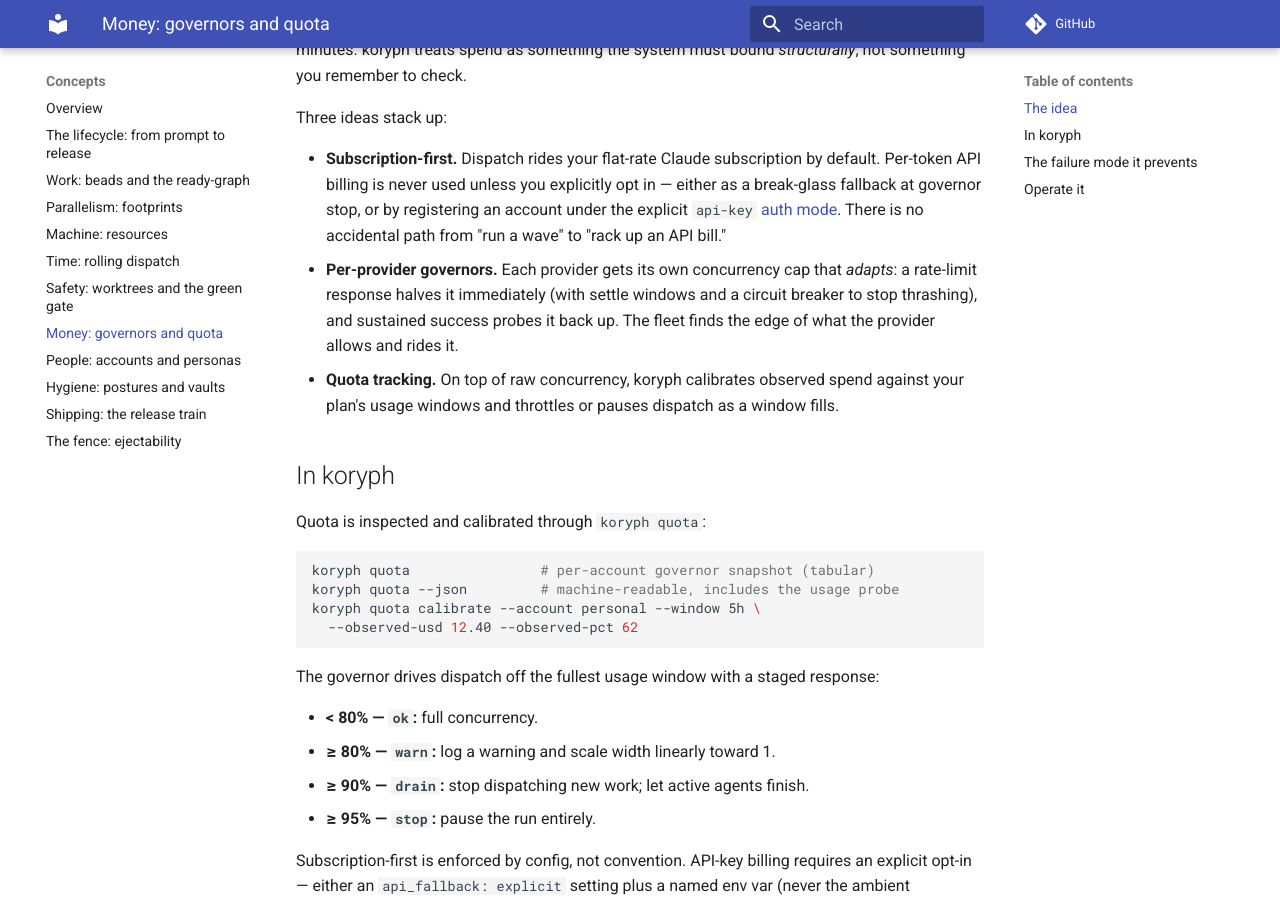
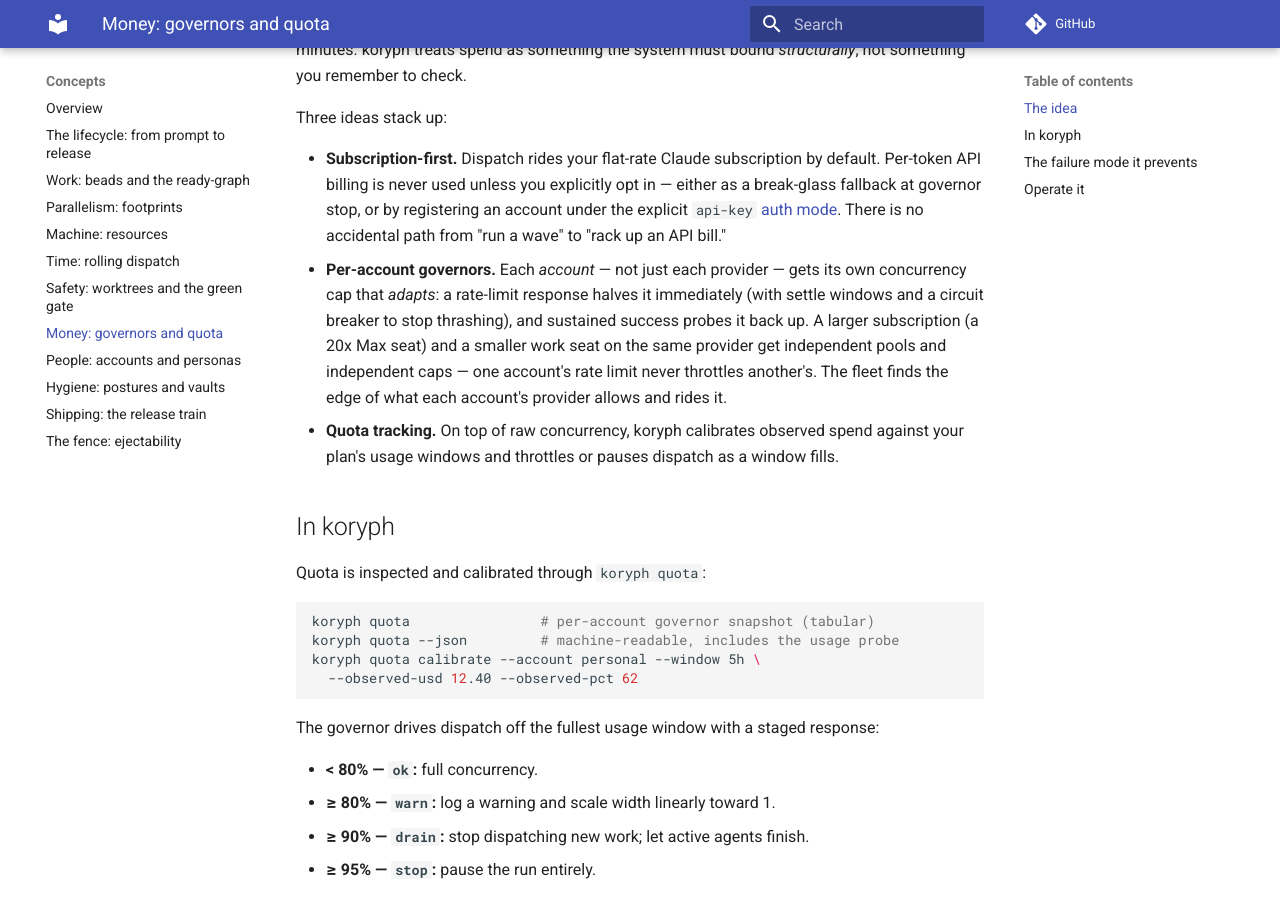
Before and after one commit to koryph/koryph, an MkDocs documentation site: the page built from docs/concepts/governors.md, in a window 1280 px wide and 900 px high, scrolled down 358 px. Built offline with MkDocs 1.6.1 and Material for MkDocs 9.7.7, drawn with Linux system fonts in a browser that asks for light colours; comment, search, counter and statistics services are not loaded; some of the changed text lies outside the part shown.

Commit message:
docs(concepts): fix per-provider governors claim to per-account (koryph-1o2)
The prior children (koryph-1o2.1/.3/.4) already updated the developer
and user guides in depth; this top-level concepts page still said
'per-provider governors', which is the pre-epic model. Update it to
describe per-account pools and link to the seeded-default/override
docs.

Signed-off-by: Marshall Cody McCain <cody@mccain.family>

```diff
--- a/docs/concepts/governors.md
+++ b/docs/concepts/governors.md
@@ -22,10 +22,13 @@ Three ideas stack up:
   account under the explicit `api-key` [auth
   mode](../user-guide/authentication-modes.md). There is no accidental path
   from "run a wave" to "rack up an API bill."
-- **Per-provider governors.** Each provider gets its own concurrency cap that
-  *adapts*: a rate-limit response halves it immediately (with settle windows and
-  a circuit breaker to stop thrashing), and sustained success probes it back up.
-  The fleet finds the edge of what the provider allows and rides it.
+- **Per-account governors.** Each *account* — not just each provider — gets its
+  own concurrency cap that *adapts*: a rate-limit response halves it immediately
+  (with settle windows and a circuit breaker to stop thrashing), and sustained
+  success probes it back up. A larger subscription (a 20x Max seat) and a
+  smaller work seat on the same provider get independent pools and independent
+  caps — one account's rate limit never throttles another's. The fleet finds
+  the edge of what each account's provider allows and rides it.
 - **Quota tracking.** On top of raw concurrency, koryph calibrates observed
   spend against your plan's usage windows and throttles or pauses dispatch as a
   window fills.
@@ -85,3 +88,8 @@ running at the edge of what your plan allows and never past it.
 - The `/koryph-calibrate` skill walks the calibration interactively.
 - Governors pace [rolling dispatch](rolling-dispatch.md): they set how many
   worktree slots the loop is allowed to keep full.
+- Per-account concurrency caps: a live operator override
+  (`koryph governor set --account`) or a persisted default
+  (`koryph quota set-threads`) — see [Billing &
+  quota](../user-guide/billing-and-quota.md#per-account-concurrency-default-koryph-1o23)
+  and the [design doc](../developer-guide/global-governor.md#per-account-governor-pools-koryph-v8u11--koryph-1o21-l5c).
```
